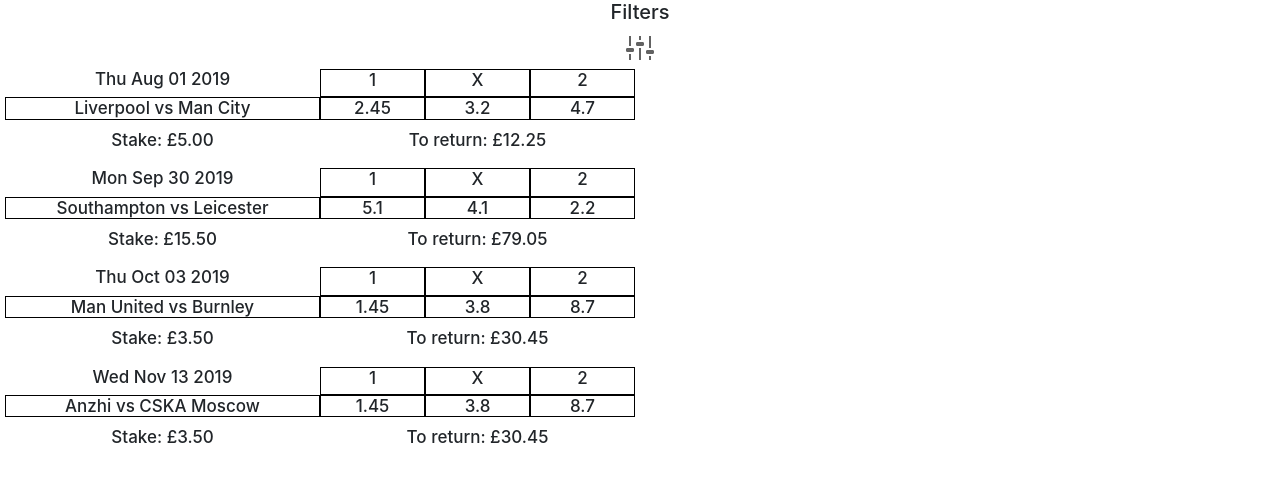
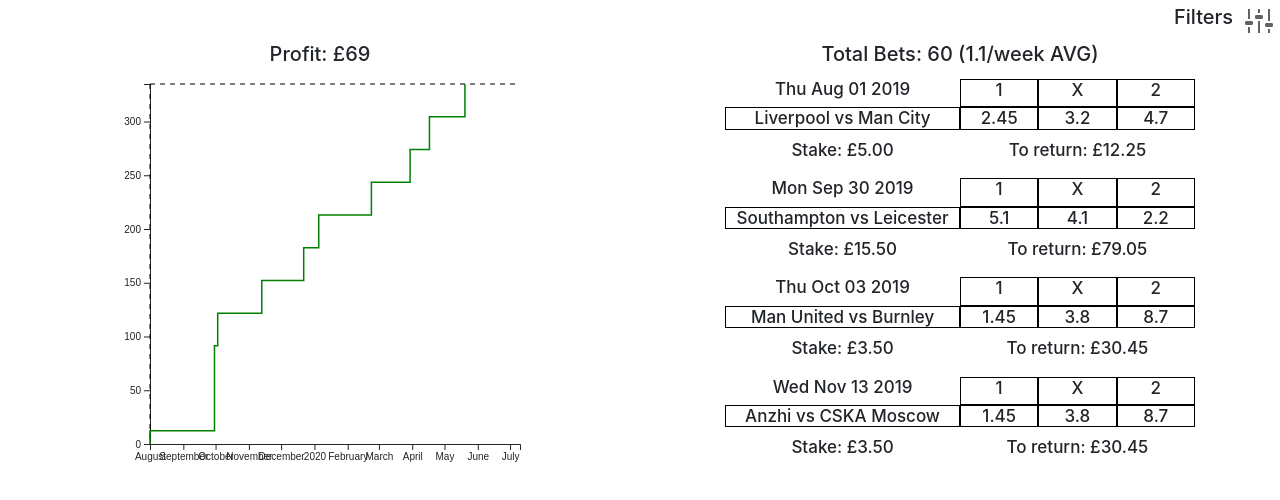
Before and after one commit to pmarshall111/Football-Frontend, a React (Create React App) app: page / in a window 1280 px wide. Shown: the top 500 px of the page. Built offline with nearby package versions, Linux system fonts and the light colour scheme.

Commit message:
added performance page styles

```diff
--- a/src/App.tsx
+++ b/src/App.tsx
@@ -7,6 +7,7 @@
 import PerformancePage from "./intro/performance-page/PerformancePage";
 import PieChart from "./common/PieChart";
 import Filters from "./intro/performance-page/Filters";
+import FaqPage from "./intro/faq-page/FaqPage";
 
 function App() {
   return (
--- a/src/intro/performance-page/LineChart.tsx
+++ b/src/intro/performance-page/LineChart.tsx
@@ -121,7 +121,8 @@
             .attr("height", height + margin.top + margin.bottom)
             .append("g")
             .attr("transform",
-                "translate(" + margin.left + "," + margin.top + ")");
+                "translate(" + margin.left + "," + margin.top + ")")
+            .attr("viewBox", "0 0 100 100");
 
         //axes
         this.xScale = d3.scaleTime()
--- /dev/null
+++ b/src/intro/performance-page/PerformancePage.css
@@ -0,0 +1,31 @@
+.perf-filters {
+    display: flex;
+    justify-content: flex-end;
+}
+
+.perf-filters > * {
+    margin: 5px
+}
+
+.perf-info {
+    display: grid;
+    grid-template-columns: 100%;
+    place-items: center;
+}
+
+.perf-info > div {
+    display: grid;
+    place-items: center;
+}
+
+.perf-chart {
+    height: 50vh;
+    display: grid;
+    place-items: center;
+}
+
+@media only screen and (min-width: 1000px) {
+    .perf-info {
+        grid-template-columns: 50% 50%;
+    }
+}
--- a/src/intro/performance-page/PerformancePage.tsx
+++ b/src/intro/performance-page/PerformancePage.tsx
@@ -1,7 +1,8 @@
 import React from 'react';
 import LineChart from "./LineChart";
-import DateSlider from "./DateSlider";
 import BetDisplay from "./BetDisplay";
+
+import "./PerformancePage.css"
 
 const PerformancePage = (props: any) => {
     const betHistory = [
@@ -98,14 +99,25 @@
     });
     return (
         <div>
-            <div>
+            <div className={"perf-filters"}>
                 <h5>Filters</h5>
                 <svg xmlns="http://www.w3.org/2000/svg" aria-hidden="true" width="2em" height="2em" preserveAspectRatio="xMidYMid meet" viewBox="0 0 16 16">
                     <g fill="#626262"><path fill-rule="evenodd" clip-rule="evenodd" d="M3.5 2h-1v5h1V2zm6.1 5H6.4L6 6.45v-1L6.4 5h3.2l.4.5v1l-.4.5zm-5 3H1.4L1 9.5v-1l.4-.5h3.2l.4.5v1l-.4.5zm3.9-8h-1v2h1V2zm-1 6h1v6h-1V8zm-4 3h-1v3h1v-3zm7.9 0h3.19l.4-.5v-.95l-.4-.5H11.4l-.4.5v.95l.4.5zm2.1-9h-1v6h1V2zm-1 10h1v2h-1v-2z"/></g>
                 </svg>
             </div>
-            <div style={{"width": "50%", "height": "50vh"}}>
-                <BetDisplay />
+            <div className={"perf-info"}>
+                <div>
+                    <h5>Profit: £69</h5>
+                    <div className={"perf-chart"}>
+                        <LineChart />
+                    </div>
+                </div>
+                <div>
+                    <h5>Total Bets: 60 (1.1/week AVG)</h5>
+                    <div className={"perf-chart perf-table"}>
+                        <BetDisplay />
+                    </div>
+                </div>
             </div>
         </div>
     );
```
